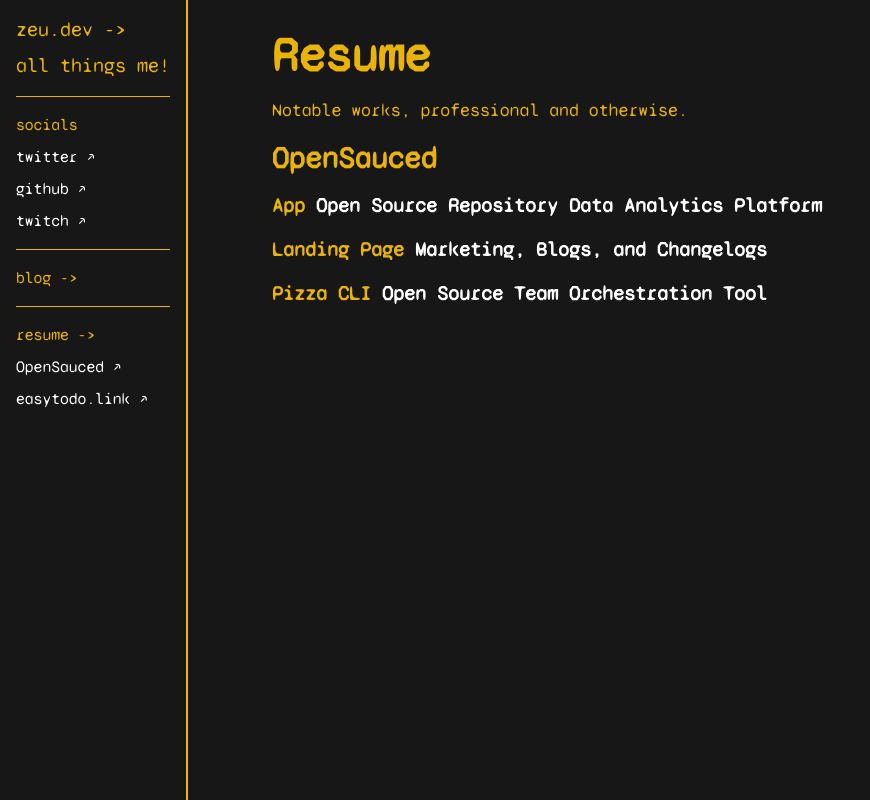
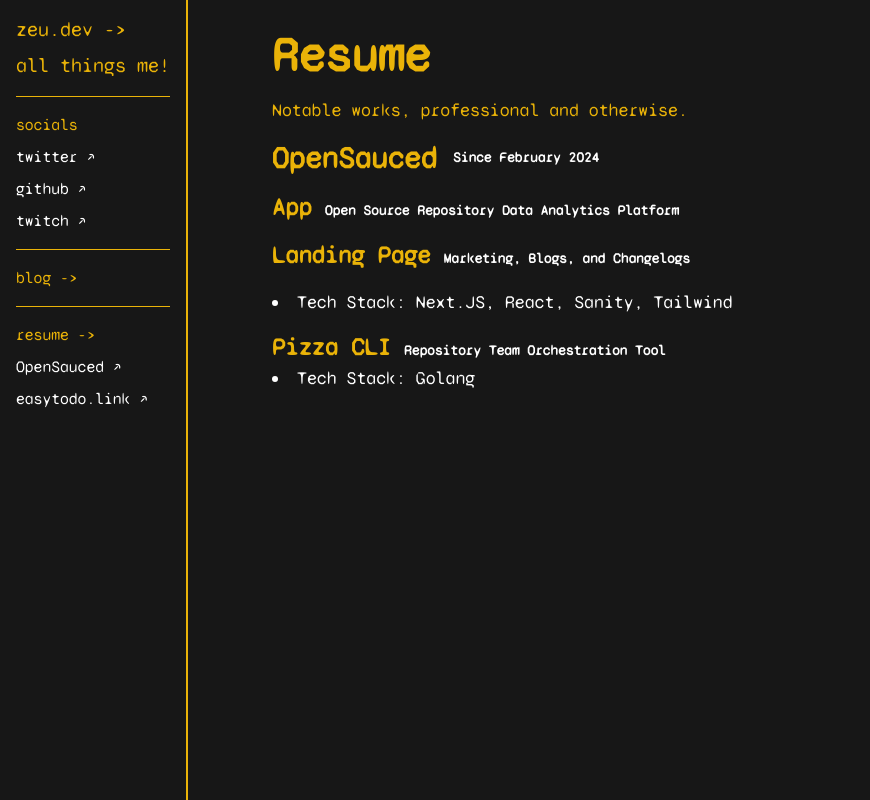
Before and after one commit to zeucapua/zeu-site, an Astro site: page /resume in a window 1280 px wide. Shown: the whole page, without its empty margins (0-870 px from the left). Built offline with nearby package versions, Linux system fonts and the light colour scheme; Astro itself is replaced by a stand-in of ours.

Commit message:
change resume typography styling

```diff
--- a/src/pages/resume.astro
+++ b/src/pages/resume.astro
@@ -9,22 +9,33 @@
       Notable works, professional and otherwise.
     </p>
 
-    <h3 class="text-3xl font-semibold text-yellow-500">OpenSauced</h3>
+    <div class="flex gap-4 items-center font-bold">
+      <h3 class="text-3xl text-yellow-500">OpenSauced</h3>
+      <p class="text-sm">Since February 2024</p>
+    </div>
     <section>
-      <h4 class="text-xl font-semibold">
-        <span class="text-yellow-500">App</span> Open Source Repository Data Analytics Platform
+      <h4 class="text-sm font-bold">
+        <span class="text-2xl text-yellow-500">App </span>
+        Open Source Repository Data Analytics Platform
       </h4>
     </section>
-    <section>
-      <h4 class="text-xl font-semibold">
-        <span class="text-yellow-500">Landing Page</span> Marketing, Blogs, and Changelogs
+    <section class="flex flex-col gap-4">
+      <h4 class="text-sm font-bold">
+        <span class="text-2xl text-yellow-500">Landing Page </span>
+        Marketing, Blogs, and Changelogs
       </h4>
-
+      <ul class="flex flex-col gap-2 list-disc list-inside">
+        <li>Tech Stack: Next.JS, React, Sanity, Tailwind</li>
+      </ul>
     </section>
     <section>
-      <h4 class="text-xl font-semibold">
-        <span class="text-yellow-500">Pizza CLI</span> Open Source Team Orchestration Tool
+      <h4 class="text-sm font-bold">
+        <span class="text-2xl text-yellow-500">Pizza CLI </span>
+        Repository Team Orchestration Tool
       </h4>
+      <ul class="flex flex-col gap-2 list-disc list-inside">
+        <li>Tech Stack: Golang</li>
+      </ul>
     </section>
 
     <h3 class="text-3xl font-semibold text-yellow-500"></h3>
```
